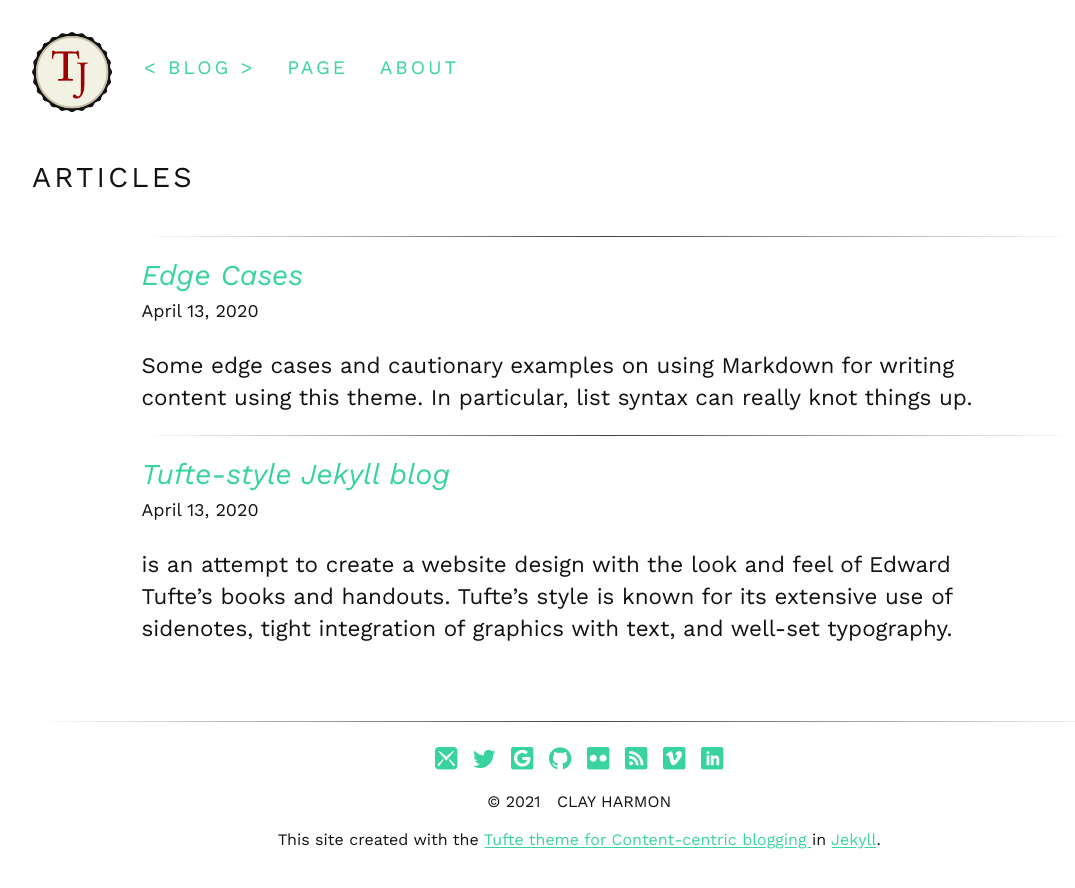
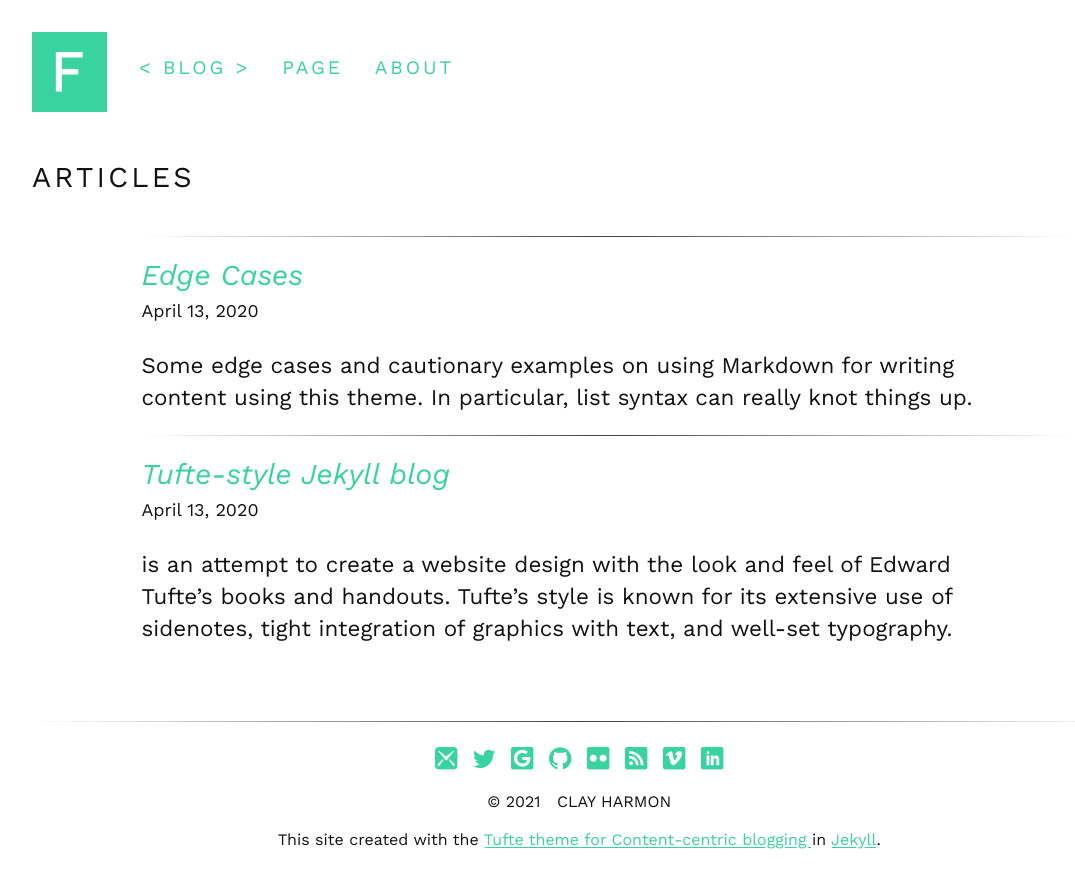
Before and after one commit to SWBTeams/feedbakly-blog, a Jekyll site: the page built from index.html, in a window 1280 px wide. Shown: the top 888 px of the page, without its empty margins (32-1107 px from the left). Built offline with Jekyll 4.4.1, drawn with Linux system fonts in a browser that asks for light colours; some web fonts are replaced.

Commit message:
Update logo

```diff
--- a/_includes/header.html
+++ b/_includes/header.html
@@ -1,7 +1,7 @@
 <!--- Header and nav template site-wide -->
 <header>
     <nav class="group">
-	<a href="{{site.baseurl}}/"><img class="badge" src="{{site.baseurl}}/assets/img/badge_1.png" alt="CH"></a>
+	<a href="{{site.baseurl}}/"><img class="badge" src="{{site.baseurl}}/assets/img/feedbakly_logo.png" width="75px"alt="F"></a>
 	{% for node in site.pages %}
 		{% unless node.nav_exclude %}
 		    {% if page.url == node.url %}
```
